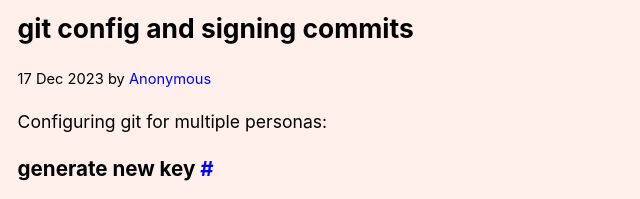
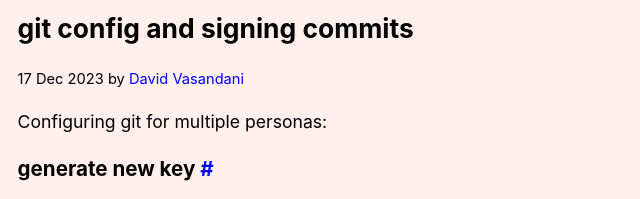
Before and after one commit to davidvasandani/blog, an Eleventy site: page posts/git-config-and-signing-commits/git-config-and-signing-commits.md in a window 1280 px wide. Shown: the part 169-368 px from the top of the page, 0-640 px from the left. Built offline with nearby package versions, Linux system fonts and the light colour scheme; Eleventy itself is replaced by a stand-in of ours; files that its build step writes are made by us from their sources; what markdown-it-eleventy-img would draw is missing.

Commit message:
Update Post “git-config-and-signing-commits/git-config-and-signing-commits”

```diff
--- a/posts/git-config-and-signing-commits/git-config-and-signing-commits.md
+++ b/posts/git-config-and-signing-commits/git-config-and-signing-commits.md
@@ -1,7 +1,7 @@
 ---
 title: git config and signing commits
 date: 2023-12-17T00:42:04.785Z
-author: Anonymous
+author: David Vasandani
 summary: Configure git to sign commits with multiple personas
 tags:
   - post
```
